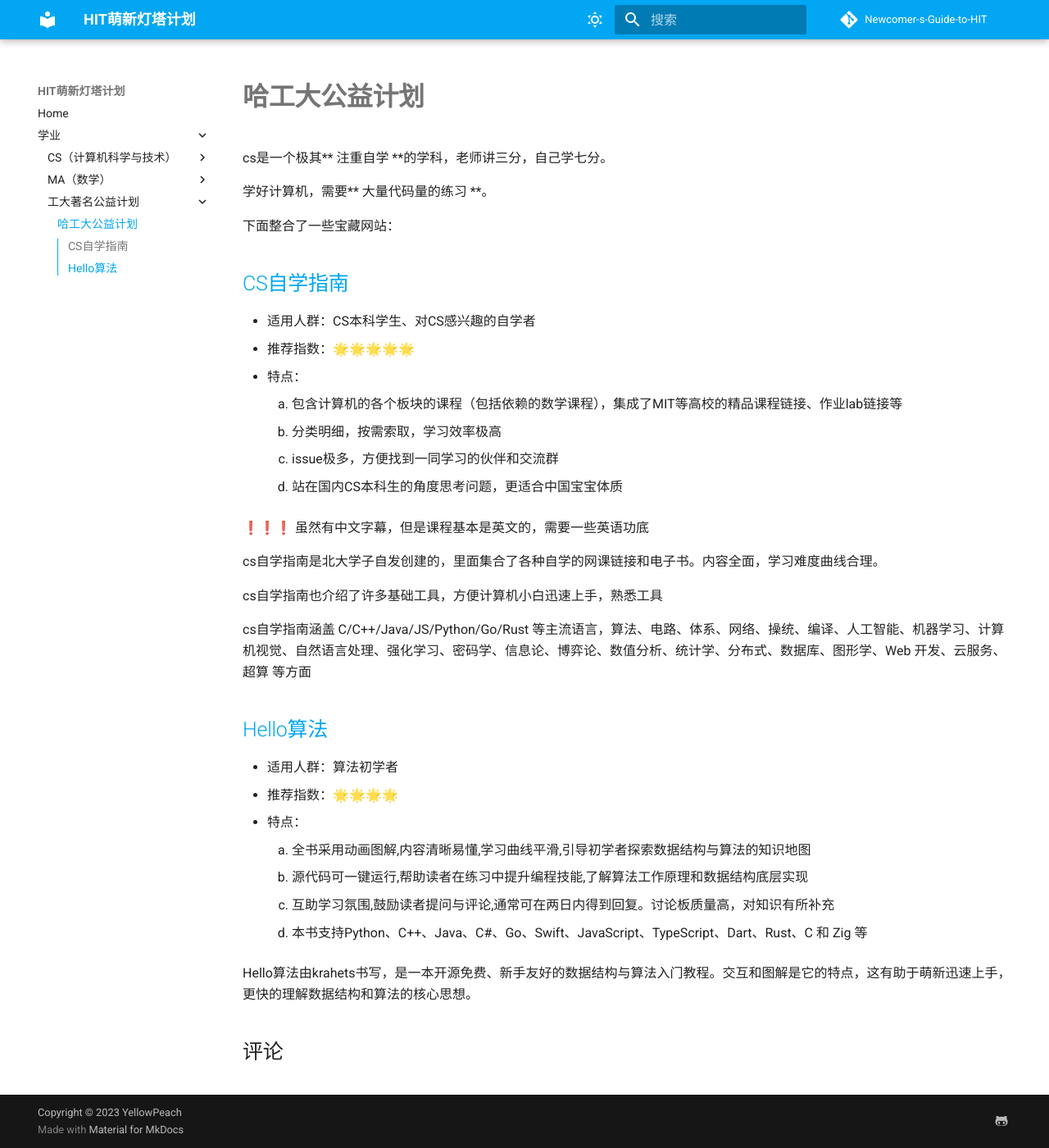
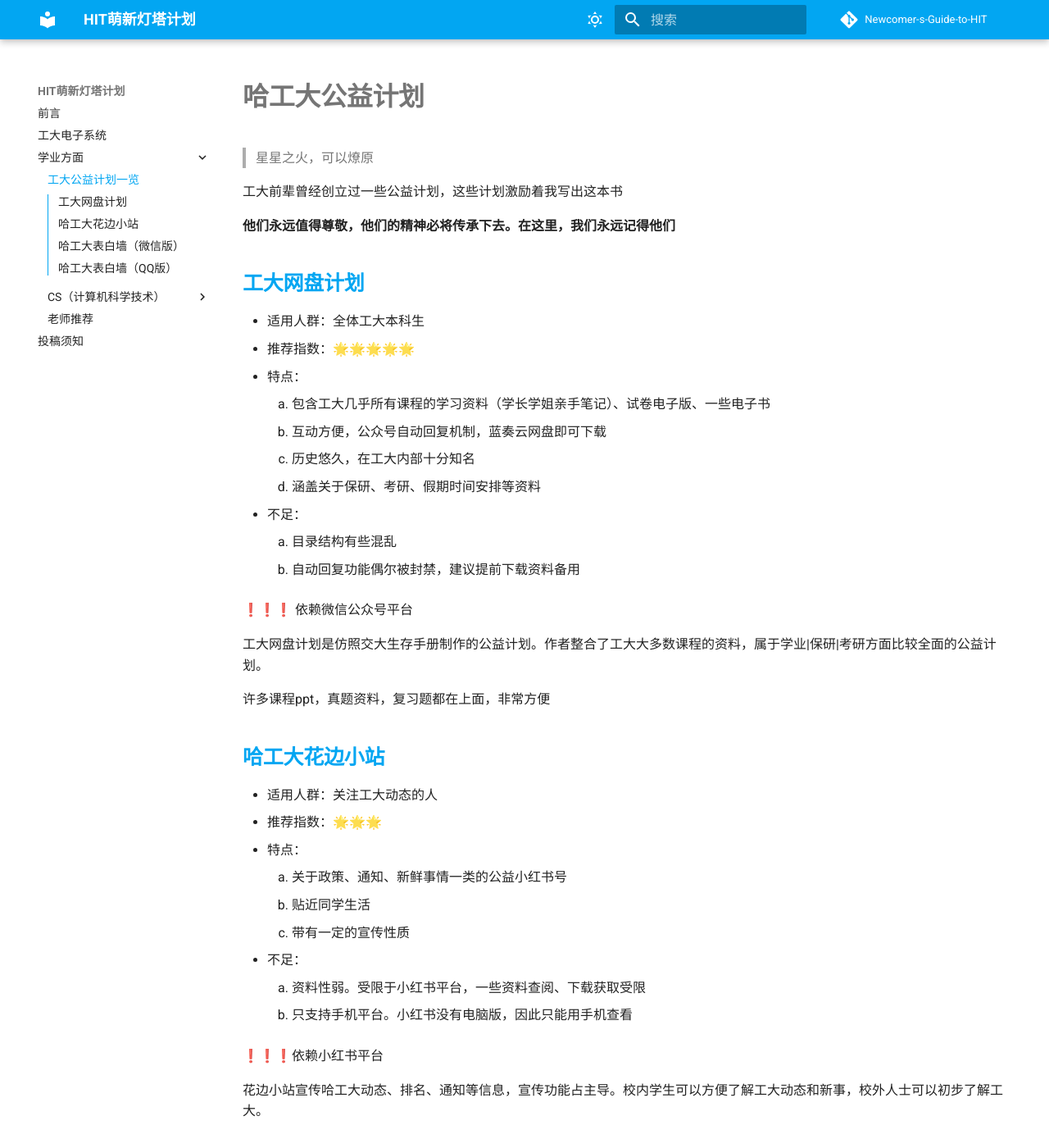
Before and after one commit to turturturturtur/Newcomer-s-Guide-to-HIT, an MkDocs documentation site: the page built from docs/学业/工大著名公益计划/公益计划介绍.md, in a window 1280 px wide and 1400 px high. Shown: the whole window at 82% size. Built offline with MkDocs 1.6.1 and Material for MkDocs 9.7.7, drawn with Linux system fonts in a browser that asks for light colours; comment, search, counter and statistics services are not loaded; some of the changed text lies outside the part shown.

Commit message:
update files

```diff
--- a/docs/学业/工大著名公益计划/公益计划介绍.md
+++ b/docs/学业/工大著名公益计划/公益计划介绍.md
@@ -4,39 +4,73 @@ comments: true
 
 # **哈工大公益计划**
 
-cs是一个极其** 注重自学 **的学科，老师讲三分，自己学七分。
+>星星之火，可以燎原
 
-学好计算机，需要** 大量代码量的练习 **。
+工大前辈曾经创立过一些公益计划，这些计划激励着我写出这本书
 
-下面整合了一些宝藏网站：
+**他们永远值得尊敬，他们的精神必将传承下去。在这里，我们永远记得他们**
 
 
-## [CS自学指南](https://csdiy.wiki/)
+## [**工大网盘计划**](https://mp.weixin.qq.com/s/-wa0pfLkPPXNevBfpuwQkQ)
 
-- 适用人群：CS本科学生、对CS感兴趣的自学者
+- 适用人群：全体工大本科生
 - 推荐指数：🌟🌟🌟🌟🌟
 - 特点：
-    1.  包含计算机的各个板块的课程（包括依赖的数学课程），集成了MIT等高校的精品课程链接、作业lab链接等
-    2.  分类明细，按需索取，学习效率极高
-    3.  issue极多，方便找到一同学习的伙伴和交流群
-    4.  站在国内CS本科生的角度思考问题，更适合中国宝宝体质
+    1.  包含工大几乎所有课程的学习资料（学长学姐亲手笔记）、试卷电子版、一些电子书
+    2.  互动方便，公众号自动回复机制，蓝奏云网盘即可下载
+    3.  历史悠久，在工大内部十分知名
+    4.  涵盖关于保研、考研、假期时间安排等资料
+- 不足：
+    1.  目录结构有些混乱
+    2.  自动回复功能偶尔被封禁，建议提前下载资料备用
 
-❗❗❗ 虽然有中文字幕，但是课程基本是英文的，需要一些英语功底
+❗❗❗ 依赖微信公众号平台
 
-cs自学指南是北大学子自发创建的，里面集合了各种自学的网课链接和电子书。内容全面，学习难度曲线合理。
+工大网盘计划是仿照交大生存手册制作的公益计划。作者整合了工大大多数课程的资料，属于学业|保研|考研方面比较全面的公益计划。
 
-cs自学指南也介绍了许多基础工具，方便计算机小白迅速上手，熟悉工具
+许多课程ppt，真题资料，复习题都在上面，非常方便
 
-cs自学指南涵盖 C/C++/Java/JS/Python/Go/Rust 等主流语言，算法、电路、体系、网络、操统、编译、人工智能、机器学习、计算机视觉、自然语言处理、强化学习、密码学、信息论、博弈论、数值分析、统计学、分布式、数据库、图形学、Web 开发、云服务、超算 等方面
+## [**哈工大花边小站**](https://www.xiaohongshu.com/user/profile/642551e5000000001001ded0?xhsshare=CopyLink&appuid=62f39d0b000000001e01de71&apptime=1706030114)
 
-## [Hello算法](https://www.hello-algo.com/)
+- 适用人群：关注工大动态的人
+- 推荐指数：🌟🌟🌟
+- 特点：
+    1. 关于政策、通知、新鲜事情一类的公益小红书号
+    2. 贴近同学生活
+    3. 带有一定的宣传性质
+- 不足：
+    1. 资料性弱。受限于小红书平台，一些资料查阅、下载获取受限
+    2. 只支持手机平台。小红书没有电脑版，因此只能用手机查看
 
-- 适用人群：算法初学者
+❗❗❗依赖小红书平台
+
+花边小站宣传哈工大动态、排名、通知等信息，宣传功能占主导。校内学生可以方便了解工大动态和新事，校外人士可以初步了解工大。
+
+## [**哈工大表白墙（微信版）**]()
+- 适用人群：校内学生
+- 推荐指数：🌟🌟🌟🌟🌟
+- 特点：
+    1. 校内同学关注度高：校内同学关注表白墙人数极大，互动非常积极
+    2. 时效性极强：表白墙工作效率高，投稿很快就能发表。
+    3. 隐私性强
+- 不足：
+    1. 资料性弱。受限于朋友圈机制，几乎无法查询资料
+    2. 互动形式受限。朋友圈留言只有朋友可见，因此评论只能通过表白墙搬运
+
+表白墙是哈工大同学（也有一些非工大同学使用）**咨询问题|自发举办活动|吐槽|发癫|捞人** 的地方。在这里，大学生的青春气息充分被体现。各种活动，奇葩同学都可以见到，也有许多人吐槽，是一个活跃的交流平台。
+
+表白墙微信号：**HGDBBQ520**
+
+## [**哈工大表白墙（QQ版）**]()
+- 适用人群：校内学生
 - 推荐指数：🌟🌟🌟🌟
 - 特点：
-    1. 全书采用动画图解,内容清晰易懂,学习曲线平滑,引导初学者探索数据结构与算法的知识地图
-    2. 源代码可一键运行,帮助读者在练习中提升编程技能,了解算法工作原理和数据结构底层实现
-    3. 互助学习氛围,鼓励读者提问与评论,通常可在两日内得到回复。讨论板质量高，对知识有所补充
-    4. 本书支持Python、C++、Java、C#、Go、Swift、JavaScript、TypeScript、Dart、Rust、C 和 Zig 等
+    1. 校内同学关注度高：校内同学关注表白墙人数极大，互动非常积极
+    2. 方便捞人：qq允许临时会话，直接在表白墙评论区就可以捞人
+- 不足：
+    1. 时效性弱：表白墙晚上才会发布，投稿-发表间隔长
+    2. 隐私性弱：评论区全员可见，隐私性弱
 
-Hello算法由krahets书写，是一本开源免费、新手友好的数据结构与算法入门教程。交互和图解是它的特点，这有助于萌新迅速上手，更快的理解数据结构和算法的核心思想。
+表白墙是哈工大同学（也有一些非工大同学使用）**咨询问题|自发举办活动|娱乐|吐槽|发癫|捞人** 的地方。在这里，大学生的青春气息充分被体现。各种活动，奇葩同学都可以见到，也有许多人吐槽，是一个活跃的交流平台。
+
+表白墙QQ号：**2763654916**
--- /dev/null
+++ b/docs/投稿.md
@@ -0,0 +1,22 @@
+---
+comments: true
+---
+
+
+# **投稿须知**
+
+欢迎大家投稿，共同参与这个公益计划。我们希望通过自己的努力，让工大越来越好。
+
+投稿请 **注明方向（例如：学业）或新增方向**
+
+也欢迎大家提出建议，共同建设公益计划
+
+## **联系方式**
+
+投稿请发 **2023110605@stu.hit.edu.cn** 或者添加QQ **2167589048**并且备注 **“投稿”**
+
+投稿最好留名（github）账号，我会把所有贡献者列出的，你们都是这个计划的建设者。
+
+为了保护隐私，当然接受匿名投稿。
+
+**</p color=green>总之，欢迎大家积极投稿</p>**
--- a/mkdocs.yml
+++ b/mkdocs.yml
@@ -71,3 +71,14 @@ markdown_extensions:
   - attr_list
   - md_in_html
   - footnotes
+
+nav:
+  - 前言: "index.md"
+  - 工大电子系统: "工大电子系统/工大电子系统介绍.md"
+  - 学业方面:
+    - 工大公益计划一览: "学业/工大著名公益计划/公益计划介绍.md"
+    - CS（计算机科学技术）:
+      - 网站推荐: "学业/CS/CS网站推荐.md"
+      - 论坛推荐: "学业/CS/CS论坛推荐.md"
+    - 老师推荐: "学业/老师风评.md"
+  - 投稿须知: "投稿.md"
```
Also changed, not shown: docs/index.md (+25 -21 lines), docs/学业/MA（数学）/自学宝藏网站.md (deleted, +0 -38 lines), docs/学业/老师风评.md (added, +51 -0 lines), docs/工大电子系统/工大电子系统介绍.md (added, +63 -0 lines), docs/学业/CS/CS网站推荐.md (renamed from docs/学业/CS（计算机科学与技术）/CS网站推荐.md), docs/学业/CS/CS论坛推荐.md (renamed from docs/学业/CS（计算机科学与技术）/CS论坛推荐.md).
